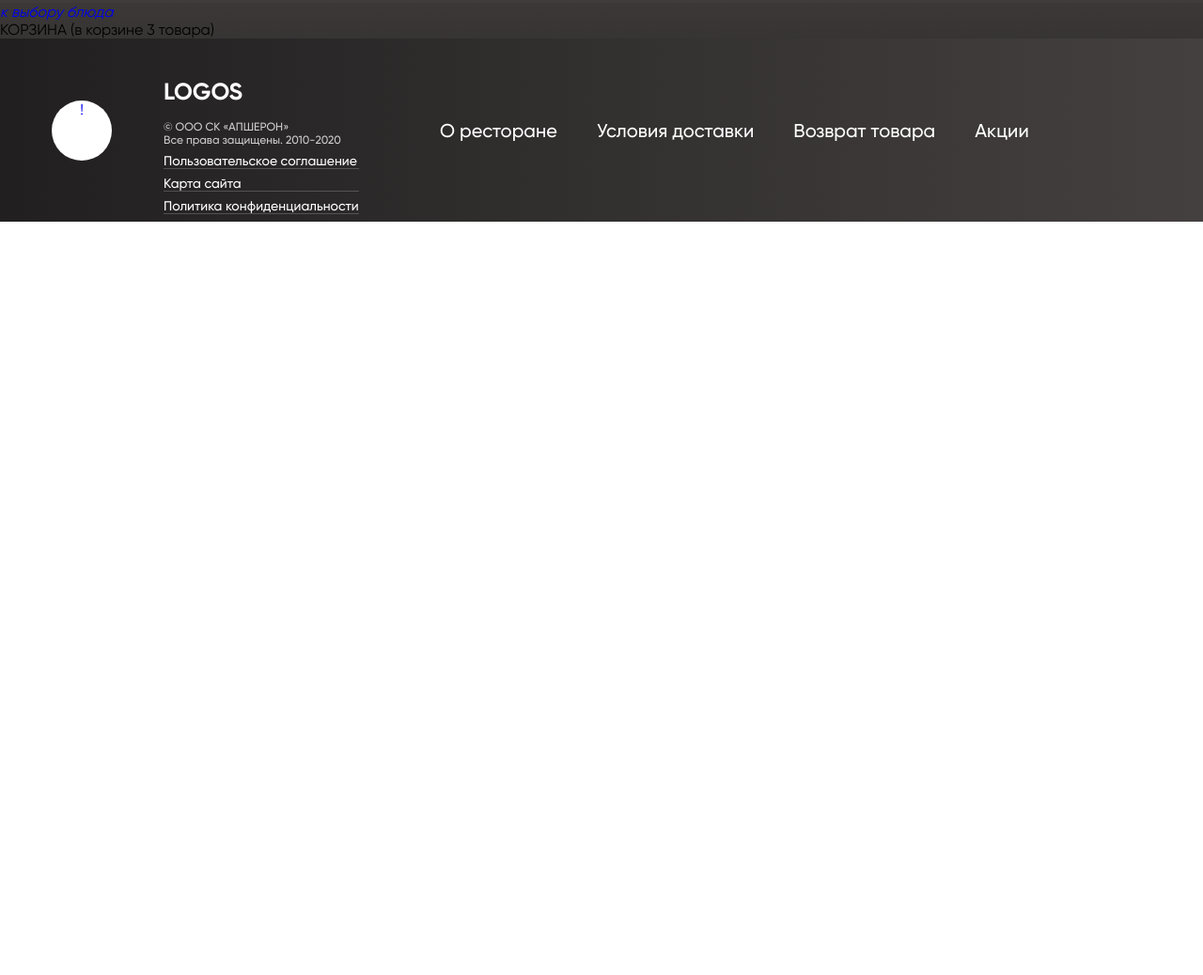
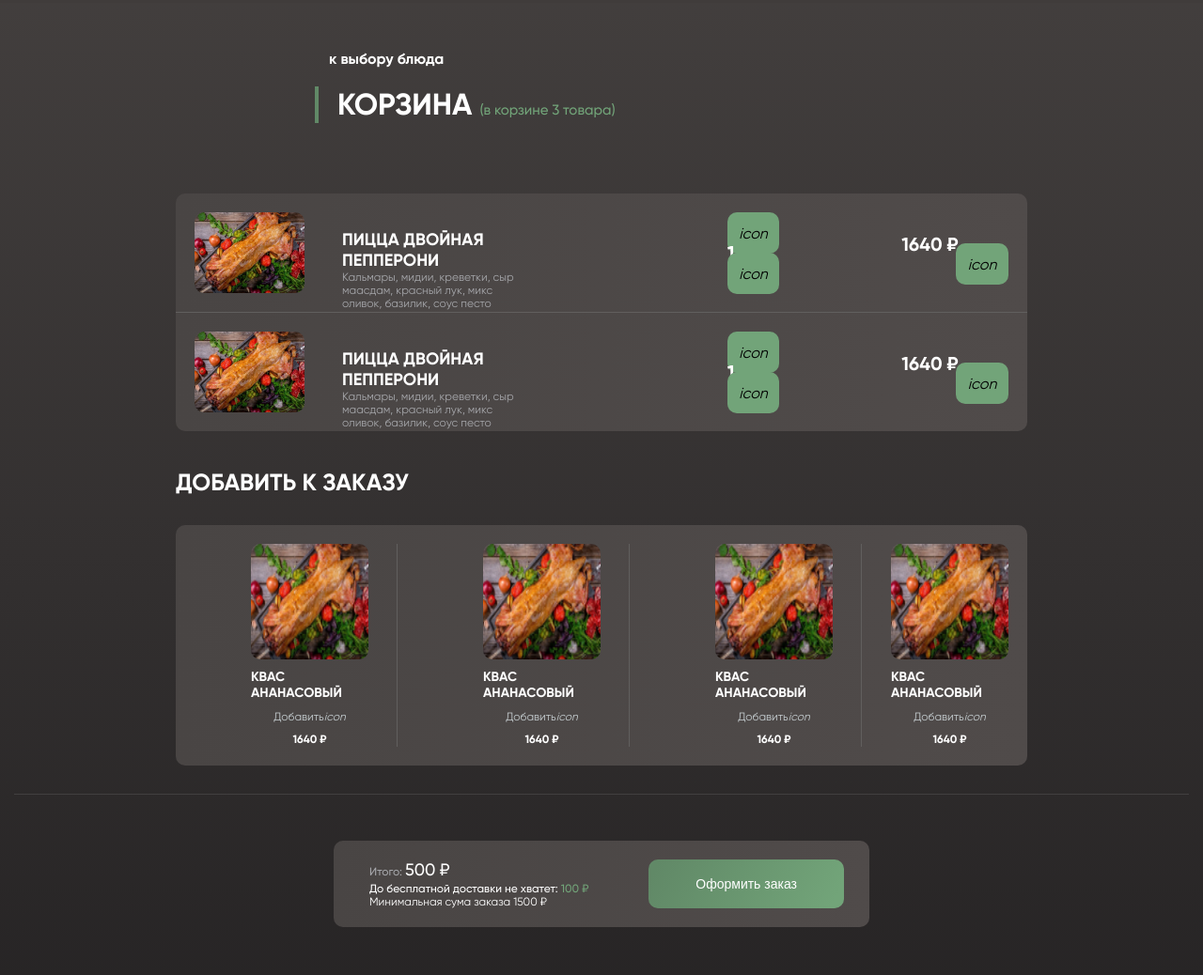
Before and after one commit to NineSirius/TestProject, a plain HTML site: page basket.html in a window 1280 px wide. Shown: the part 74-1112 px from the top of the page at 94% size. Before the commit the page ends 800 px from the top, so only its background shows below. Drawn offline with nearby package versions, Linux system fonts and the light colour scheme; files that its build step writes are made by us from their sources; files whose address does not match are found by name.

Commit message:
add rusya/fix/basket

```diff
--- a/assets/scss/_basket.scss
+++ b/assets/scss/_basket.scss
@@ -0,0 +1,207 @@
+.basket__main {
+  padding-left: 320px;
+  padding-top: 35px;
+
+  &__link {
+    font-weight: 700;
+    font-size: 16px;
+    line-height: 19px;
+    color: white;
+  }
+  &__title {
+    border-left: 4px solid #618967;
+    padding-left: 20px;
+    margin-top: 20px;
+
+    &_h1 {
+      font-weight: 700;
+      font-size: 32px;
+      line-height: 39px;
+      text-transform: uppercase;
+      color: #ffffff;
+      @include _992px {
+        font-size: 20px;
+        line-height: 24px;
+      }
+    }
+    &_span {
+      font-weight: 500;
+      font-size: 15px;
+      line-height: 18px;
+      text-transform: lowercase;
+      color: #72a479;
+      @include _992px {
+        font-size: 12px;
+        line-height: 14px;
+      }
+    }
+  }
+}
+
+.basket__select-menu {
+  background: linear-gradient(90deg, #494544 0%, #504b4a 100%);
+  border-radius: 10px;
+  margin: 75px 172px 40px 172px;
+  &__first {
+    display: flex;
+    justify-content: start;
+    align-items: center;
+    padding: 20px;
+    border-bottom: 1px solid #615f5e;
+  }
+  &__second {
+    display: flex;
+    justify-content: start;
+    align-items: center;
+    padding: 20px;
+  }
+  &_img {
+    border-radius: 10px;
+  }
+  &_title {
+    text-align: start;
+    width: 100%;
+    height: 50px;
+    padding-left: 40px;
+    &_h1 {
+      font-weight: 700;
+      font-size: 18px;
+      line-height: 22px;
+      color: white;
+    }
+    &_p {
+      font-weight: 400;
+      font-size: 12px;
+      line-height: 14px;
+      color: #a6a7ab;
+    }
+  }
+  &__selecting {
+    padding-left: 215px;
+
+    &_two {
+      padding-left: 130px;
+    }
+  }
+  &__icon {
+    padding: 10px;
+    background: #72a479;
+    border-radius: 10px;
+    padding: 12.5px;
+  }
+  &__number {
+    font-weight: 700;
+    font-size: 20px;
+    line-height: 24px;
+    color: #ffffff;
+  }
+}
+.bsmi {
+  margin-left: 58px;
+}
+
+.basket__order__main {
+  &__title {
+    margin-left: 172px;
+    font-weight: 700;
+    font-size: 25px;
+    line-height: 30px;
+    color: #ffffff;
+  }
+}
+.basket__order__conteiner {
+  margin: 30px 172px;
+  background: linear-gradient(90deg, #494544 0%, #504b4a 100%);
+  border-radius: 10px;
+  padding: 20px;
+  display: flex;
+  gap: 31px;
+
+  &__block {
+    display: flex;
+    flex-direction: column;
+    align-items: center;
+    gap: 10px;
+    border-right: 1px solid #615f5e;
+    padding-right: 30px;
+    margin-left: 60px;
+    &_second {
+      display: flex;
+      flex-direction: column;
+      align-items: center;
+      gap: 10px;
+    }
+    &_img {
+      width: 100%;
+      height: 123px;
+      border-radius: 10px;
+    }
+    &_h1 {
+      font-weight: 700;
+      font-size: 14px;
+      line-height: 17px;
+      color: #ffffff;
+    }
+    &_add {
+      font-weight: 400;
+      font-size: 12px;
+      line-height: 14px;
+      color: #c6ced1;
+    }
+    &_h2 {
+      font-weight: 700;
+      font-size: 12px;
+      line-height: 15px;
+      color: #ffffff;
+    }
+  }
+}
+.basket__end {
+  border-top: 1px solid rgba(255, 255, 255, 0.1);
+  &__conteiner {
+    display: flex;
+    justify-content: space-between;
+    margin: 49px 340px 90px 340px;
+    background: linear-gradient(90deg, #494544 0%, #504b4a 100%);
+    border-radius: 10px;
+    padding: 20px 27px 20px 38px;
+    &__btn {
+      font-size: 14px;
+      line-height: 17px;
+      color: #ffffff;
+      background: linear-gradient(114.93deg, #618967 5.11%, #72a479 94%);
+      border-radius: 10px;
+      padding: 17px 50px;
+      border: none;
+    }
+
+    &__title {
+      &_h1 {
+        font-weight: 500;
+        font-size: 12px;
+        line-height: 21px;
+        color: #a6a7ab;
+      }
+      &_num {
+        font-weight: 500;
+        font-size: 18px;
+        line-height: 21px;
+        color: white;
+      }
+      &_h2 {
+        font-weight: 500;
+        font-size: 12px;
+        line-height: 14px;
+      }
+      &_num2 {
+        color: #72a479;
+      }
+      &_h3 {
+        font-weight: 400;
+        font-size: 12px;
+        line-height: 14px;
+        color: white;
+      }
+    }
+  }
+}
--- a/assets/scss/styles.scss
+++ b/assets/scss/styles.scss
@@ -3,5 +3,6 @@
 @import 'base';
 @import 'nav';
 @import 'hamburger';
+@import 'basket';
 @import 'block';
 @import 'footer';
--- a/basket.html
+++ b/basket.html
@@ -58,22 +58,116 @@
       </div>
     </header>
 
-    <main class="conteiner">
+    <main class="container">
       <!--  -->
       <!-- main nav -->
       <!--  -->
 
-    <div class="basket__main-title">
-          <a class="basket__main__link" href="#"><i class="!">к выбору блюда</i></a>
-          <div class="basket__main__title">
-            <span class="basket__main__title_h1">
-                КОРЗИНА
-            </span>
-            <span class="basket__main__title_span">
-                (в корзине 3 товара)
-            </span>
+      <div class="basket__main">
+        <a class="basket__main__link container" href="#"
+          ><i class="!"></i>к выбору блюда</a
+        >
+        <div class="basket__main__title">
+          <span class="basket__main__title_h1"> КОРЗИНА </span>
+          <span class="basket__main__title_span"> (в корзине 3 товара) </span>
+        </div>
+      </div>
+      <div class="basket__select-menu">
+        <div class="basket__select-menu__first border_bottom">
+          <img
+            src="assets/img/indeika.png"
+            alt="indeika"
+            class="basket__select-menu_img"
+          />
+          <div class="basket__select-menu_title">
+            <span class="basket__select-menu_title_h1"
+              >ПИЦЦА ДВОЙНАЯ ПЕППЕРОНИ</span
+            >
+            <p class="basket__select-menu_title_p">
+              Кальмары, мидии, креветки, сыр маасдам, красный лук, микс оливок,
+              базилик, соус песто
+            </p>
           </div>
-    </div>
+          <div class="basket__select-menu__selecting">
+            <i class="basket__select-menu__icon">icon</i>
+            <span class="basket__select-menu__number">1</span>
+            <i class="basket__select-menu__icon">icon</i>
+          </div>
+
+         <div class="basket__select-menu__selecting_two">
+            <span class="basket__select-menu__number">1640 ₽</span>
+            <i class="basket__select-menu__icon bsmi">icon</i>
+         </div>
+        </div>
+        <div class="basket__select-menu__second">
+          <img
+            src="assets/img/indeika.png"
+            alt="indeika"
+            class="basket__select-menu_img"
+          />
+          <div class="basket__select-menu_title">
+            <span class="basket__select-menu_title_h1"
+              >ПИЦЦА ДВОЙНАЯ ПЕППЕРОНИ</span
+            >
+            <p class="basket__select-menu_title_p">
+              Кальмары, мидии, креветки, сыр маасдам, красный лук, микс оливок,
+              базилик, соус песто
+            </p>
+          </div>
+          <div class="basket__select-menu__selecting">
+            <i class="basket__select-menu__icon">icon</i>
+            <span class="basket__select-menu__number">1</span>
+            <i class="basket__select-menu__icon">icon</i>
+          </div>
+
+         <div class="basket__select-menu__selecting_two">
+            <span class="basket__select-menu__number">1640 ₽</span>
+            <i class="basket__select-menu__icon bsmi">icon</i>
+         </div>
+        </div>
+
+      </div>
+      <div class="basket__order">
+        <div class="basket__order__main">
+          <span class="basket__order__main__title">ДОБАВИТЬ К ЗАКАЗУ</span>
+        </div>
+        <div class="basket__order__conteiner">
+          <div class="basket__order__conteiner__block">
+            <img class="basket__order__conteiner__block_img" src="assets/img/indeika.png" alt="indeika">
+            <span class="basket__order__conteiner__block_h1">КВАС АНАНАСОВЫЙ</span>
+            <a class="basket__order__conteiner__block_add" href="#">Добавить<i>icon</i></a>
+            <span class="basket__order__conteiner__block_h2">1640 ₽</span>
+          </div>
+          <div class="basket__order__conteiner__block">
+            <img class="basket__order__conteiner__block_img" src="assets/img/indeika.png" alt="indeika">
+            <span class="basket__order__conteiner__block_h1">КВАС АНАНАСОВЫЙ</span>
+            <a class="basket__order__conteiner__block_add" href="#">Добавить<i>icon</i></a>
+            <span class="basket__order__conteiner__block_h2">1640 ₽</span>
+          </div>
+          <div class="basket__order__conteiner__block">
+            <img class="basket__order__conteiner__block_img" src="assets/img/indeika.png" alt="indeika">
+            <span class="basket__order__conteiner__block_h1">КВАС АНАНАСОВЫЙ</span>
+            <a class="basket__order__conteiner__block_add" href="#">Добавить<i>icon</i></a>
+            <span class="basket__order__conteiner__block_h2">1640 ₽</span>
+          </div>
+          <div class="basket__order__conteiner__block_second">
+            <img class="basket__order__conteiner__block_img" src="assets/img/indeika.png" alt="indeika">
+            <span class="basket__order__conteiner__block_h1">КВАС АНАНАСОВЫЙ</span>
+            <a class="basket__order__conteiner__block_add" href="#">Добавить<i>icon</i></a>
+            <span class="basket__order__conteiner__block_h2">1640 ₽</span>
+          </div>
+        </div>
+      </div>
+      <div class="basket__end" >
+        <div class="basket__end__conteiner">
+          <div class="basket__end__conteiner__title">
+            <h6 class="basket__end__conteiner__title_h1"> Итого: <span class="basket__end__conteiner__title_num">500 ₽ </span> </h6>
+            <h6 class="basket__end__conteiner__title_h2"> До бесплатной доставки не хватет:  <span class="basket__end__conteiner__title_num2">100 ₽ </span> </h6>
+            <h6 class="basket__end__conteiner__title_h3"> Минимальная сума заказа 1500 ₽ </h6>
+          </div>
+          <button class="basket__end__conteiner__btn">Оформить заказ</button>
+        </div>
+      </div>
     </main>
 
     <footer class="foot">
```
Also changed, not shown: assets/img/indeika.png (added).
